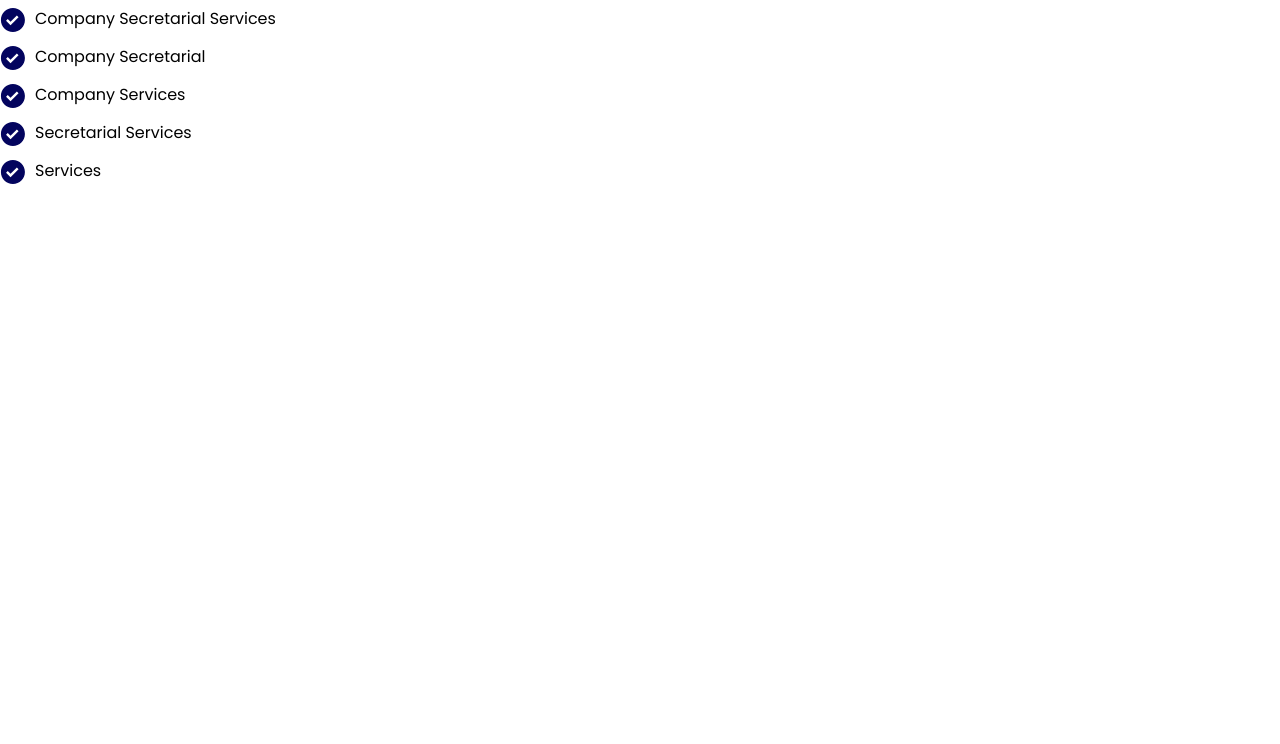
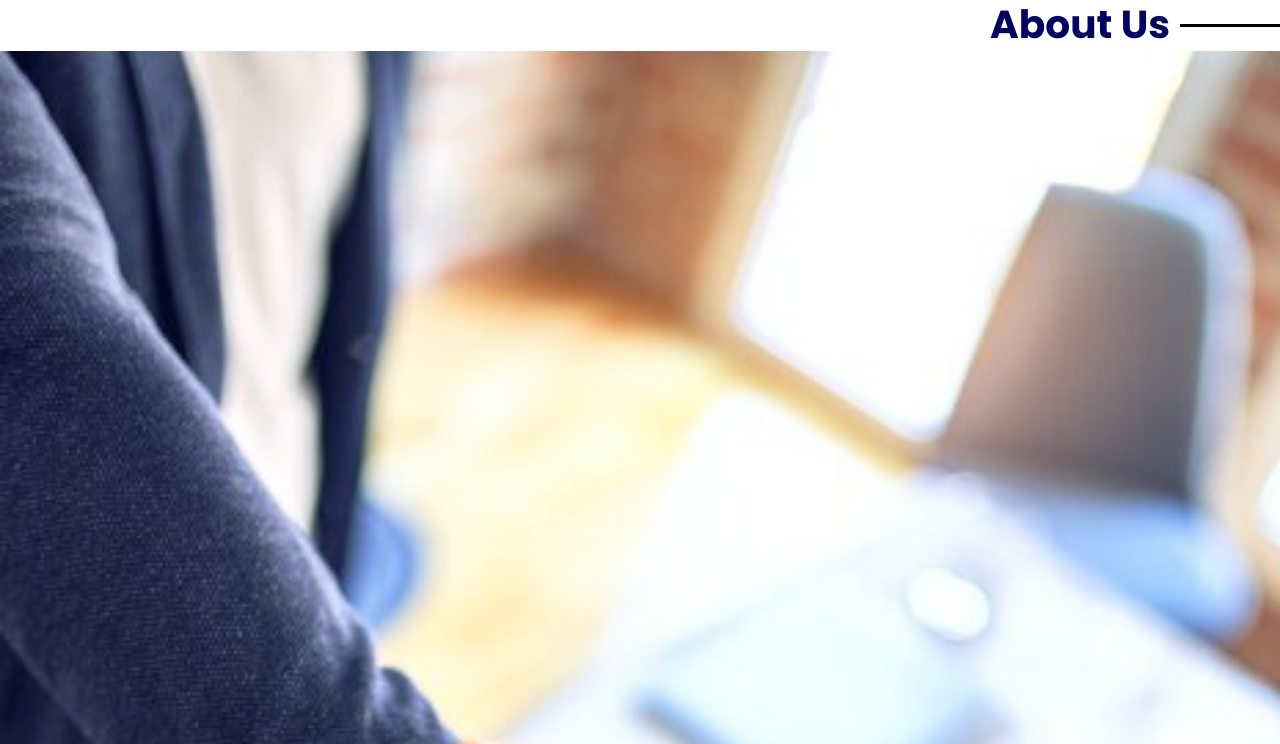
Before and after one commit to RanjithAnkilla/amreddy, a plain HTML site: page index.html in a window 1280 px wide. Shown: the top 744 px of the page. Drawn offline with Linux system fonts and the light colour scheme.

Commit message:
Build the Image Container

```diff
--- a/index.html
+++ b/index.html
@@ -17,13 +17,12 @@
 </head>
 
 <body>
-   <ul class="list list--tick">
-      <li class="list__item">Company Secretarial Services</li>
-      <li class="list__item">Company Secretarial</li>
-      <li class="list__item">Company Services</li>
-      <li class="list__item">Secretarial Services</li>
-      <li class="list__item">Services</li>
-   </ul>
+   <div class="img-container">
+      <div class="line-container line-right">
+         <h2 class="img-container__head">About Us</h2>
+      </div>
+      <img src="images/trust-465.jpg" alt="Team Holding each other, expressing unity and power in teamwork">
+   </div>
 </body>
 
 </html>
--- a/styles/styles.css
+++ b/styles/styles.css
@@ -40,7 +40,9 @@ small,
 	font-size: 0.8rem;
 }
 
-/* Generic Rules **************************************************/
+p {
+	margin-bottom: 1rem;
+}
 
 .list {
 	list-style: none;
@@ -53,15 +55,23 @@ a {
 	text-decoration-line: none;
 }
 
-p {
-	margin-bottom: 1rem;
-}
-
 /* Container **************************************************/
 
 .container {
 	margin: auto;
 	max-width: 1280px;
+}
+
+/* Grid **************************************************/
+
+.grid {
+	display: grid;
+}
+
+@media screen and (min-width: 768px) {
+	.grid--1x2 {
+		grid-template-columns: repeat (2, 1fr);
+	}
 }
 
 /* Header section **************************************************/
@@ -305,26 +315,26 @@ p {
 	align-items: center;
 }
 .line-container > * {
-	margin: 0 5px;
-	padding: auto 0;
+	margin: 0 10px;
+	/* padding: 0; */
 	white-space: nowrap;
 }
 
-.right::after {
+.line-right::after {
 	content: '';
 	display: inline-block;
 	background: #000;
 	width: 100px;
 	height: 3px;
 }
-.right-lg::after {
+.line-right-lg::after {
 	content: '';
 	display: inline-block;
 	background: #000;
 	width: 100%;
 	height: 3px;
 }
-.left::before {
+.line-left::before {
 	content: '';
 	display: inline-block;
 	background: #000;
@@ -340,4 +350,27 @@ p {
 	vertical-align: middle;
 }
 
-/* About Section **************************************************/
+/* img-container **************************************************/
+
+.img-container {
+	display: flex;
+	flex-direction: column;
+}
+
+.img-container .line-right::after {
+	display: none;
+}
+
+.img-container .line-container {
+	justify-content: center;
+}
+
+@media screen and (min-width: 768px) {
+	.img-container .line-container {
+		align-self: flex-end;
+	}
+
+	.img-container .line-right::after {
+		display: inline-block;
+	}
+}
```
Also changed, not shown: components/line.html (+6 -6 lines), images/trust-465.jpg (added).
